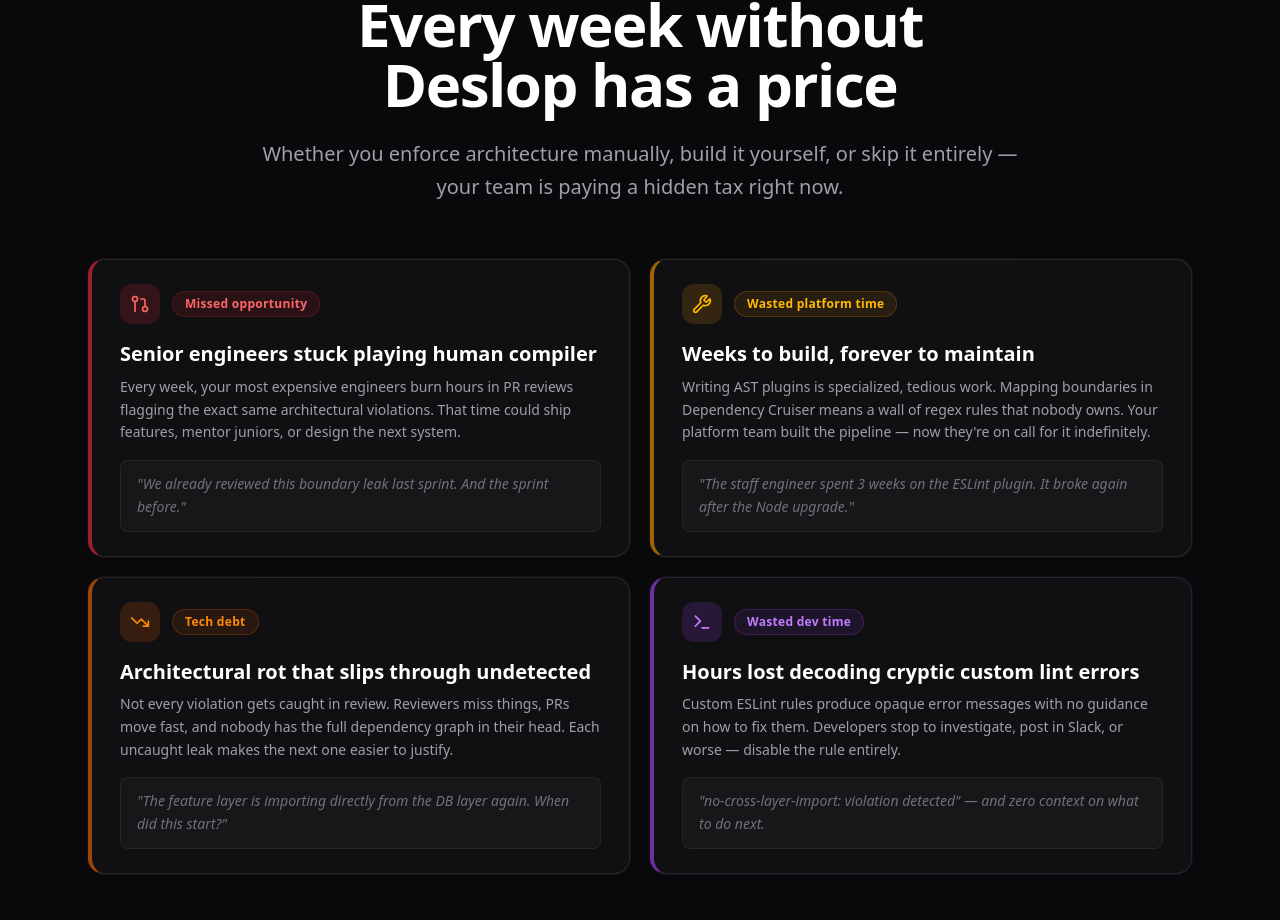
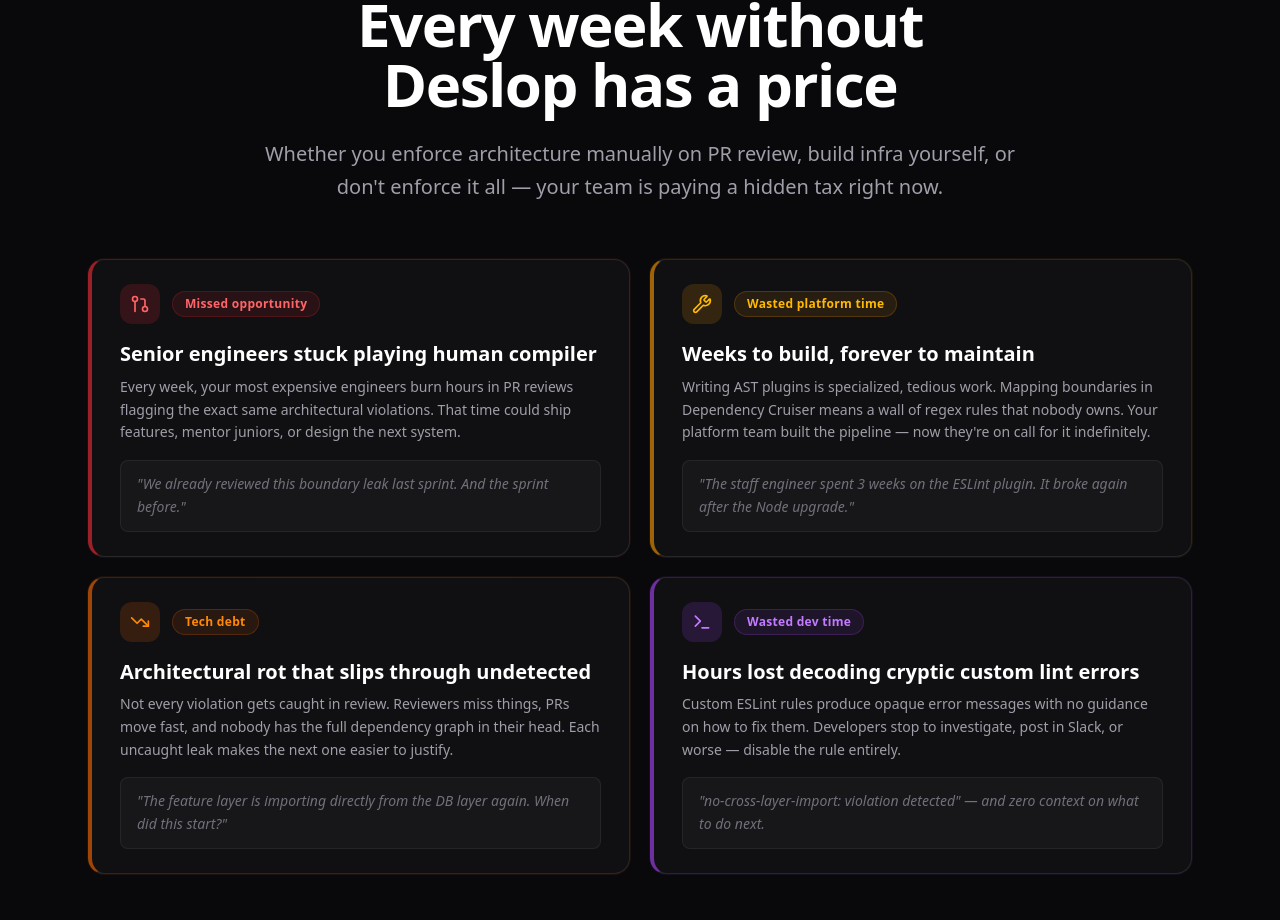
Before and after one commit to Ivy-Apps/deslop-web, a Next.js app: page / in a window 1280 px wide. Shown: the part 2778-3698 px from the top of the page. Built offline with nearby package versions, Linux system fonts and the light colour scheme.

Commit message:
Improve copy

```diff
--- a/src/features/landing/components/PrTaxSection.tsx
+++ b/src/features/landing/components/PrTaxSection.tsx
@@ -112,8 +112,9 @@
             Every week without Deslop has a price
           </h2>
           <p className={`text-xl leading-relaxed ${baseTw.text.muted}`}>
-            Whether you enforce architecture manually, build it yourself, or
-            skip it entirely — your team is paying a hidden tax right now.
+            Whether you enforce architecture manually on PR review, build infra
+            yourself, or don't enforce it all — your team is paying a hidden tax
+            right now.
           </p>
         </header>
 
```
